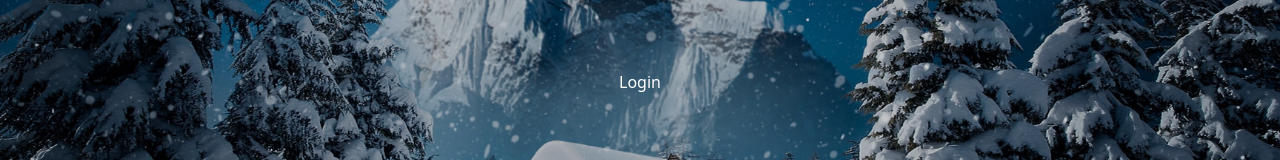
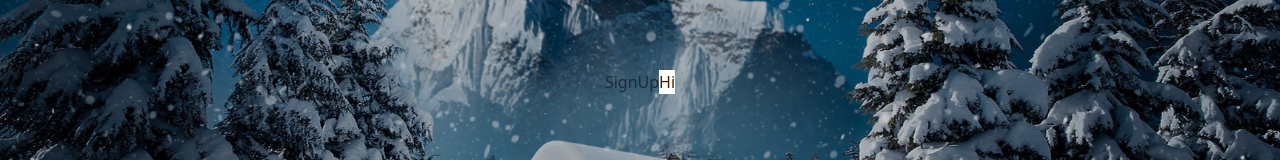
Before and after one commit to louissosthenes9/LetsChat, a React (Vite) app in the folder frontend/: page / in a window 1280 px wide. Shown: the part 318-478 px from the top of the page. Built offline with nearby package versions, Linux system fonts and the light colour scheme.

Commit message:
added authentication pages

```diff
--- a/frontend/src/App.jsx
+++ b/frontend/src/App.jsx
@@ -1,13 +1,15 @@
 
 import './App.css'
-import Login from './pages/login/Login'
+//import Login from './pages/login/Login'
+import SignUp from "./pages/signup/SignUp.jsx";
 
 function App() {
 
   return (
     <>
     <div className="p-4 h-screen flex items-center justify-center">
-      <Login/>
+      <SignUp/>
+      <p className='bg-white text-yellow-950'>Hi</p>
     </div>
 
     </>
```
